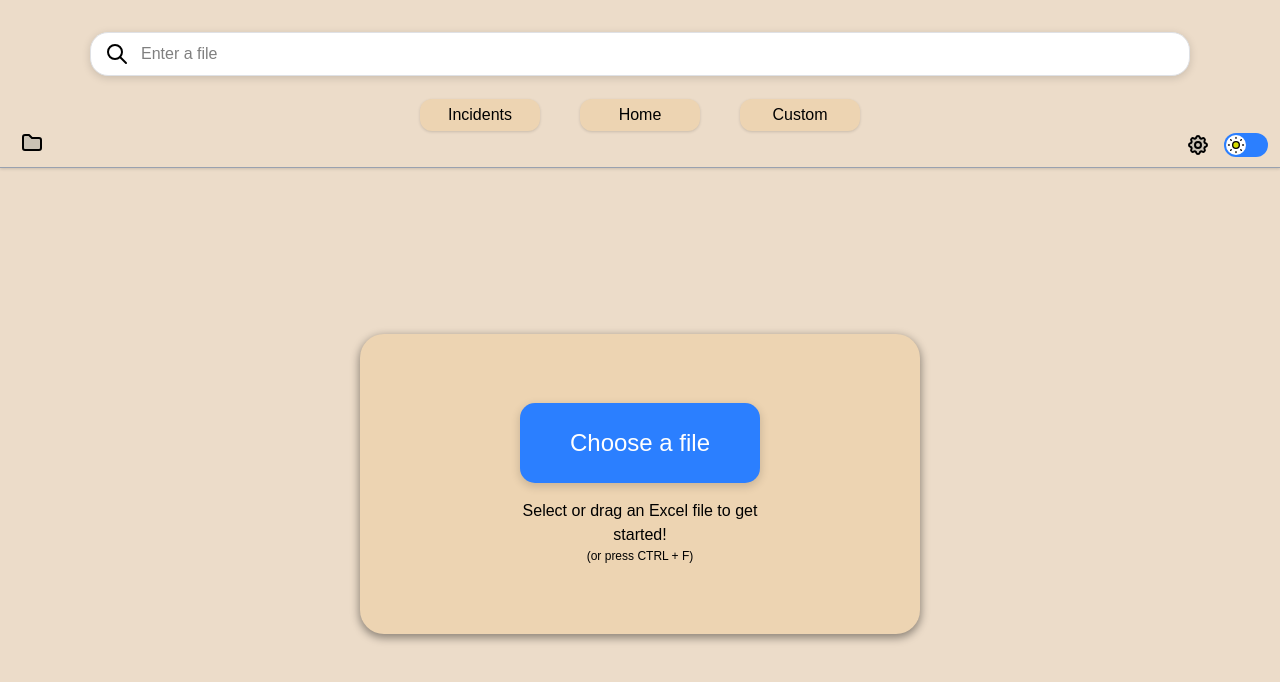
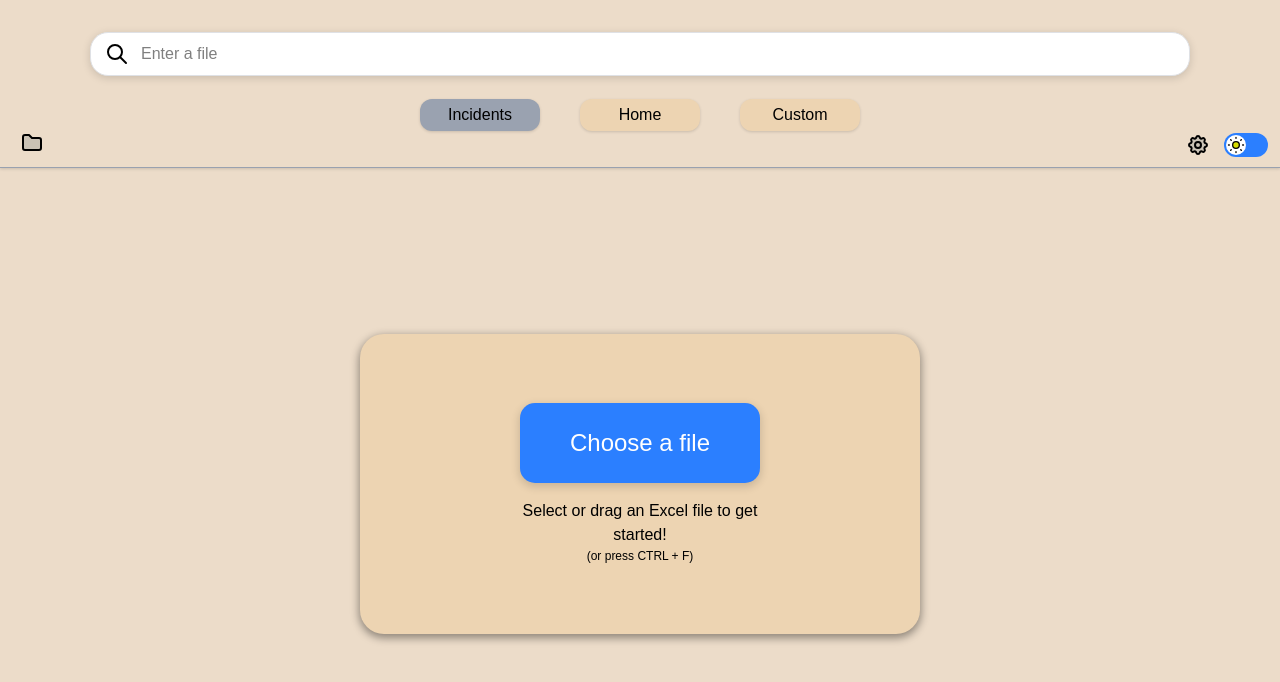
Before and after one commit to bobllor/TEKLabeler, a React (Vite) app: page / in a window 1280 px wide. In both pictures the pointer is over the element "Incidents". Shown: the top 682 px of the page. Built offline with nearby package versions, Linux system fonts and the light colour scheme.

Commit message:
Added new hover styling

```diff
--- a/src/styles.css
+++ b/src/styles.css
@@ -21,6 +21,10 @@ body{
 
 .dark .light-background{
     background-color: #42414d;
+}
+
+.light-hover:hover{
+    background-color: oklch(0.71 0.022 261.33);
 }
 
 .default-background{
```
